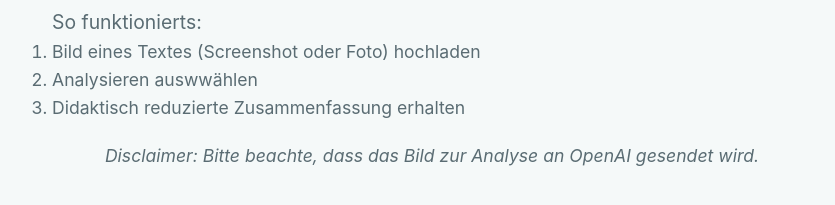
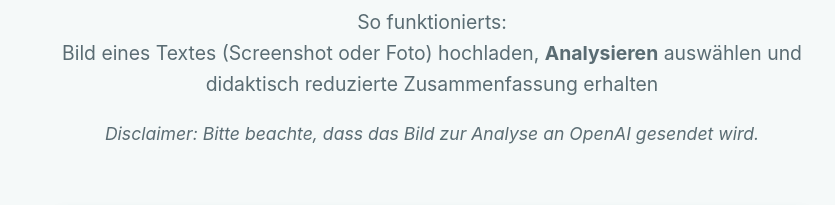
Before and after one commit to mit222/eli12, a plain HTML site: page index.html in a window 1280 px wide. Shown: the part 107-312 px from the top of the page, without its empty margins (208-1043 px from the left). Drawn offline with Linux system fonts and the light colour scheme.

Commit message:
update description

```diff
--- a/index.html
+++ b/index.html
@@ -12,11 +12,7 @@
             <h1>📚 Explain it Like I'm 12</h1>
             <div class="description">
             <p>So funktionierts:</p>
-            <ol>
-                <li>Bild eines Textes (Screenshot oder Foto) hochladen</li>
-                <li>Analysieren auswwählen</li>
-                <li>Didaktisch reduzierte Zusammenfassung erhalten</li>
-            </ol>
+            <p>Bild eines Textes (Screenshot oder Foto) hochladen, <strong>Analysieren</strong> auswählen und didaktisch reduzierte Zusammenfassung erhalten</p>
             </div>
             <p><em>Disclaimer: Bitte beachte, dass das Bild zur Analyse an OpenAI gesendet wird.</em></p>
 
--- a/style.css
+++ b/style.css
@@ -24,7 +24,7 @@ body {
     font-size: 1.1em;
     color: #5a6c73; /* Etwas helleres Grau-Blau */
     margin-bottom: 20px;
-    text-align:left;
+    text-align:center;
 }
 
 header {
```
